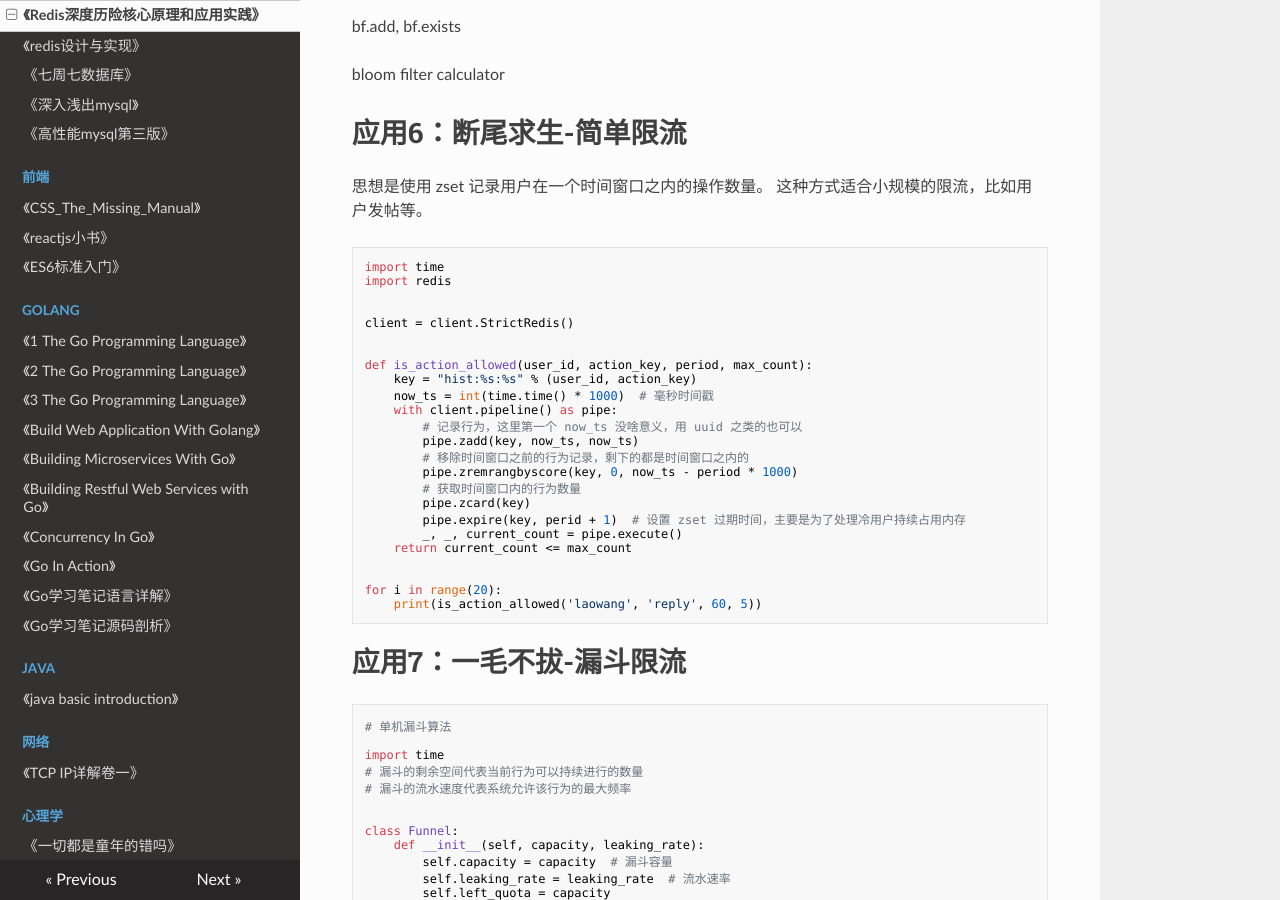
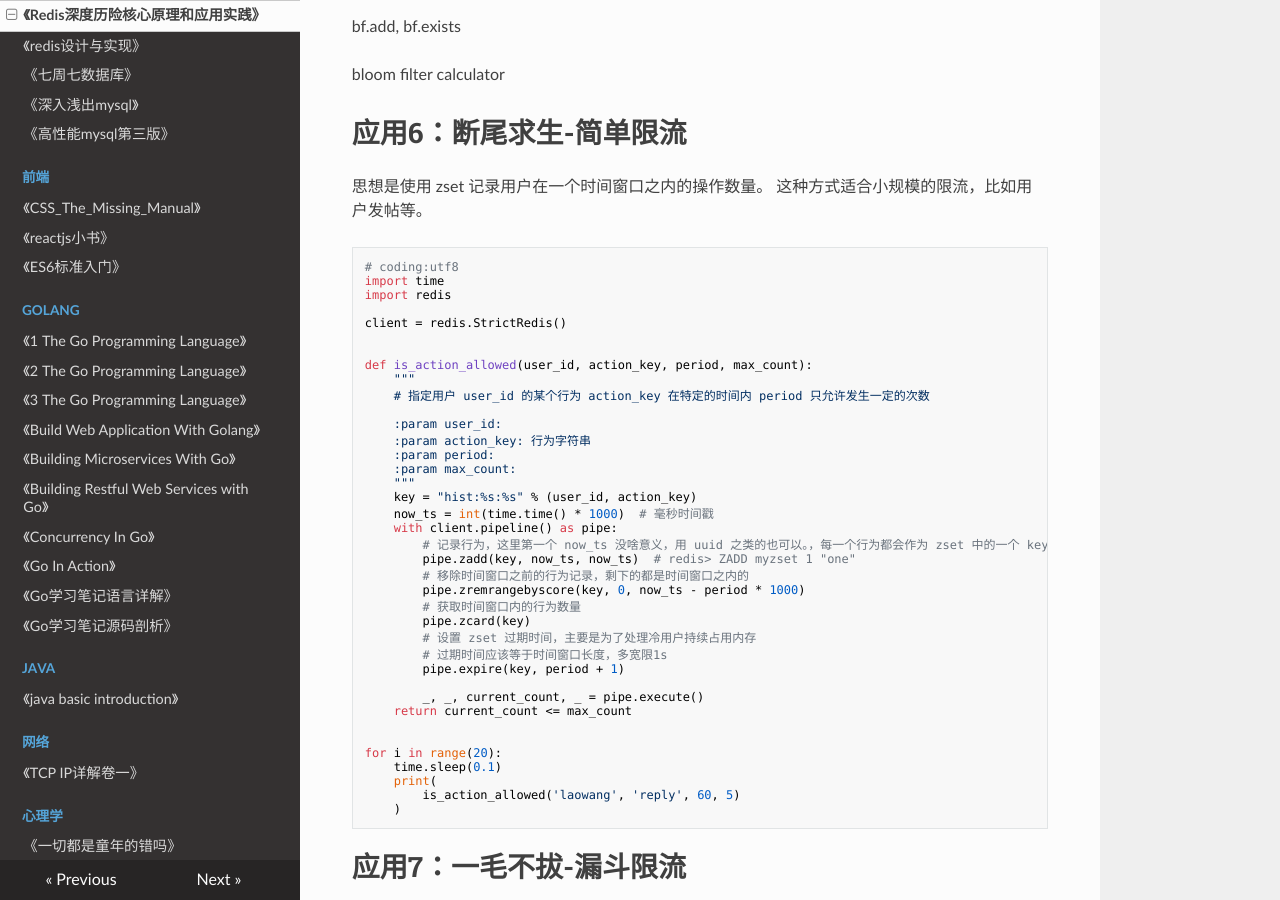
Before and after one commit to PegasusWang/booknotes, an MkDocs documentation site: the page built from docs/database/redis深度历险核心原理和应用实践.md, in a window 1280 px wide and 900 px high, scrolled down 1057 px. Built offline with MkDocs 1.6.1, drawn with Linux system fonts in a browser that asks for light colours; nearby versions of some CDN libraries; old or Windows-style settings are respelled for this version of MkDocs.

Commit message:
fix redis zset rate limit python code

````diff
--- a/docs/database/redis深度历险核心原理和应用实践.md
+++ b/docs/database/redis深度历险核心原理和应用实践.md
@@ -50,30 +50,44 @@ bloom filter calculator
 
 
 ```py
+# coding:utf8
 import time
 import redis
 
-
-client = client.StrictRedis()
+client = redis.StrictRedis()
 
 
 def is_action_allowed(user_id, action_key, period, max_count):
+    """
+    # 指定用户 user_id 的某个行为 action_key 在特定的时间内 period 只允许发生一定的次数
+
+    :param user_id:
+    :param action_key: 行为字符串
+    :param period:
+    :param max_count:
+    """
     key = "hist:%s:%s" % (user_id, action_key)
     now_ts = int(time.time() * 1000)  # 毫秒时间戳
     with client.pipeline() as pipe:
-        # 记录行为，这里第一个 now_ts 没啥意义，用 uuid 之类的也可以
-        pipe.zadd(key, now_ts, now_ts)
+        # 记录行为，这里第一个 now_ts 没啥意义，用 uuid 之类的也可以。，每一个行为都会作为 zset 中的一个 key 保存下来。同一个用户同一种行为用一个 zset 记录
+        pipe.zadd(key, now_ts, now_ts)  # redis> ZADD myzset 1 "one"
         # 移除时间窗口之前的行为记录，剩下的都是时间窗口之内的
-        pipe.zremrangbyscore(key, 0, now_ts - period * 1000)
+        pipe.zremrangebyscore(key, 0, now_ts - period * 1000)
         # 获取时间窗口内的行为数量
         pipe.zcard(key)
-        pipe.expire(key, perid + 1)  # 设置 zset 过期时间，主要是为了处理冷用户持续占用内存
-        _, _, current_count = pipe.execute()
+        # 设置 zset 过期时间，主要是为了处理冷用户持续占用内存
+        # 过期时间应该等于时间窗口长度，多宽限1s
+        pipe.expire(key, period + 1)
+
+        _, _, current_count, _ = pipe.execute()
     return current_count <= max_count
 
 
 for i in range(20):
-    print(is_action_allowed('laowang', 'reply', 60, 5))
+    time.sleep(0.1)
+    print(
+        is_action_allowed('laowang', 'reply', 60, 5)
+    )
 ```
 
 # 应用7：一毛不拔-漏斗限流
````
